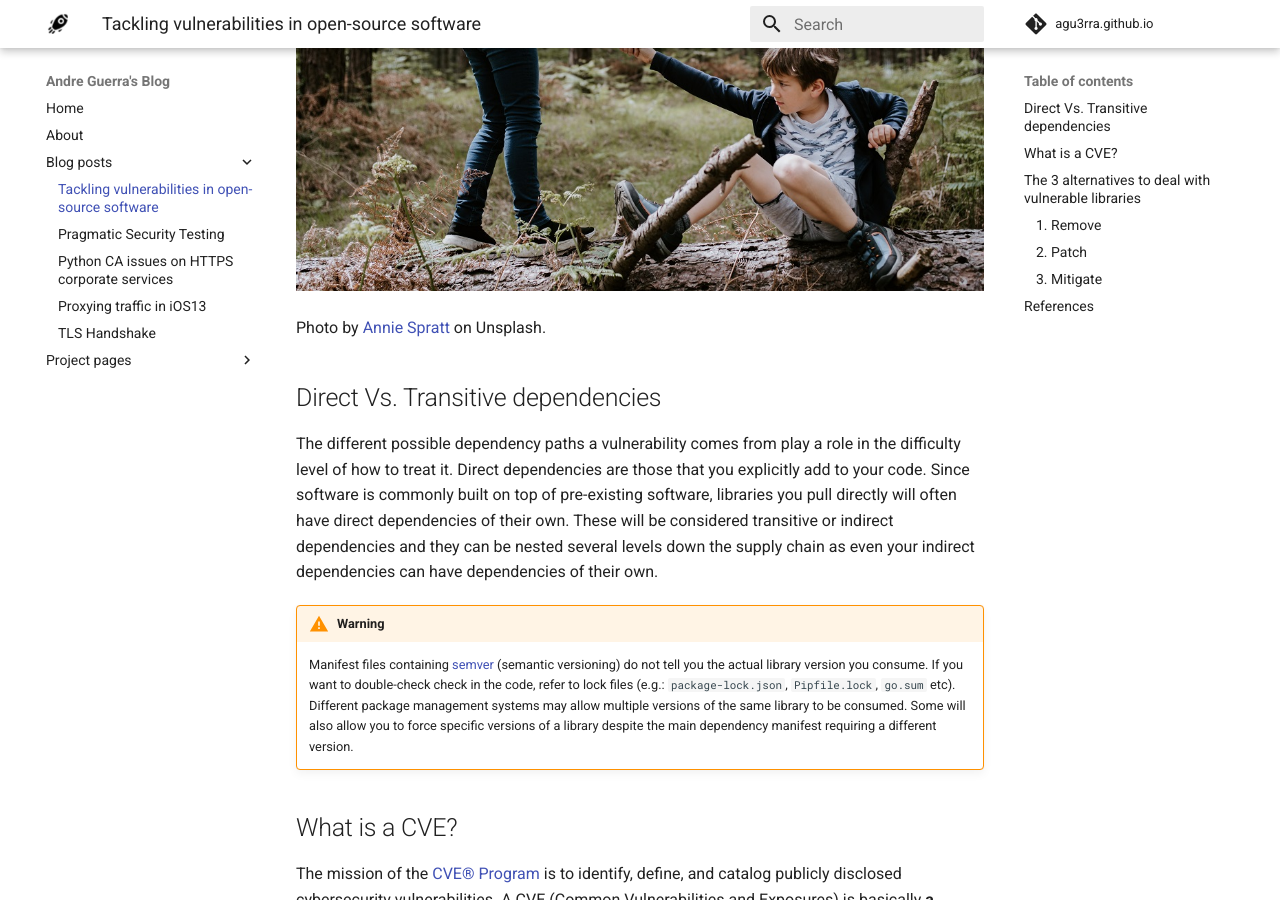
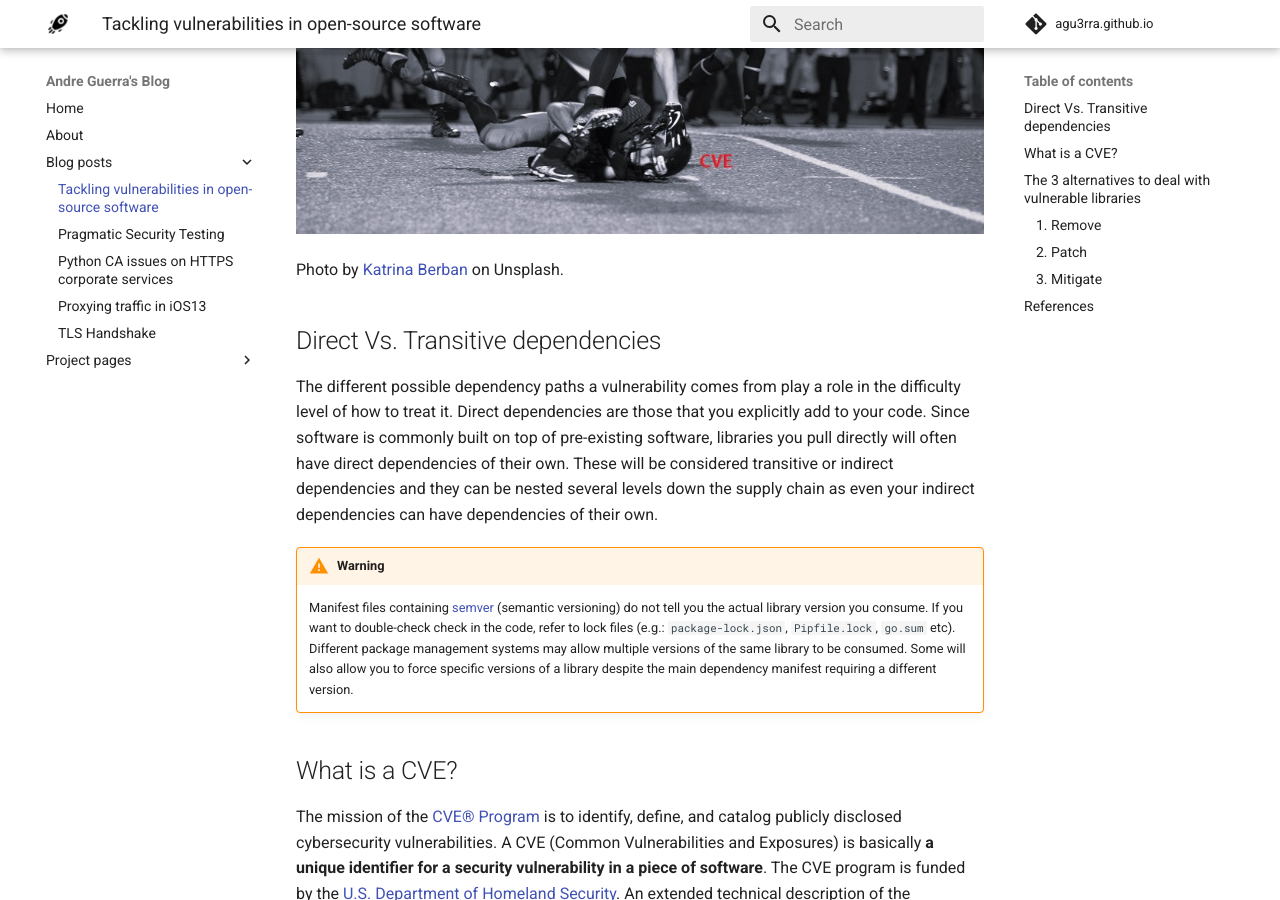
Before and after one commit to agu3rra/agu3rra.github.io, an MkDocs documentation site: the page built from docs/blog/vulnsOSS/article.md, in a window 1280 px wide and 900 px high, scrolled down 539 px. Built offline with MkDocs 1.6.1 and Material for MkDocs 9.7.7, drawn with Linux system fonts in a browser that asks for light colours; comment, search, counter and statistics services are not loaded.

Commit message:
football

```diff
--- a/docs/blog/vulnsOSS/article.md
+++ b/docs/blog/vulnsOSS/article.md
@@ -3,9 +3,9 @@
 
 So you’re keeping track of all the open-source dependencies (aka libraries) in your software and you found a vulnerability. Well... consider yourself lucky, because I usually find a whole bunch of them! Jokes aside, this article will talk about the possible ways of dealing with it.
 
-![help.jpg](help.jpg)
+![tackle.jpg](tackle.jpg)
 
-Photo by [Annie Spratt](https://unsplash.com/@anniespratt?utm_source=unsplash&utm_medium=referral&utm_content=creditCopyText) on Unsplash.
+Photo by [Katrina Berban](https://unsplash.com/photos/k24k1INxuxk) on Unsplash.
 
 ## Direct Vs. Transitive dependencies
 The different possible dependency paths a vulnerability comes from play a role in the difficulty level of how to treat it. Direct dependencies are those that you explicitly add to your code. Since software is commonly built on top of pre-existing software, libraries you pull directly will often have direct dependencies of their own. These will be considered transitive or indirect dependencies and they can be nested several levels down the supply chain as even your indirect dependencies can have dependencies of their own.
```
Also changed, not shown: docs/blog/vulnsOSS/tackle.jpg (added).
